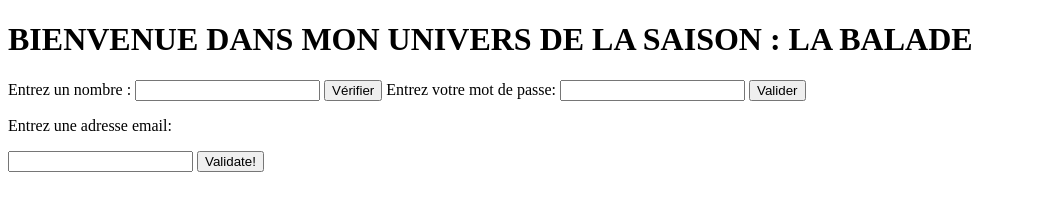
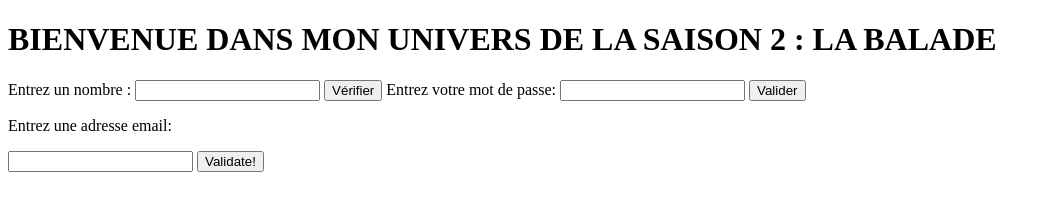
Before and after one commit to Ismael241/Saison2-Js, a plain HTML site: page index.html in a window 1280 px wide. Shown: the whole page, without its empty margins (0-1050 px from the left). Drawn offline with Linux system fonts and the light colour scheme.

Commit message:
Update index.html

```diff
--- a/index.html
+++ b/index.html
@@ -7,7 +7,7 @@
         <meta name="viewport" content="width=device-width, initial-scale=1.0">
     </head>
     <body>
-        <h1>BIENVENUE DANS MON UNIVERS DE LA SAISON : LA BALADE</h1>
+        <h1>BIENVENUE DANS MON UNIVERS DE LA SAISON 2 : LA BALADE</h1>
 
         <!--Episode 10-->
         Entrez un nombre : <input id="myInput">
```
